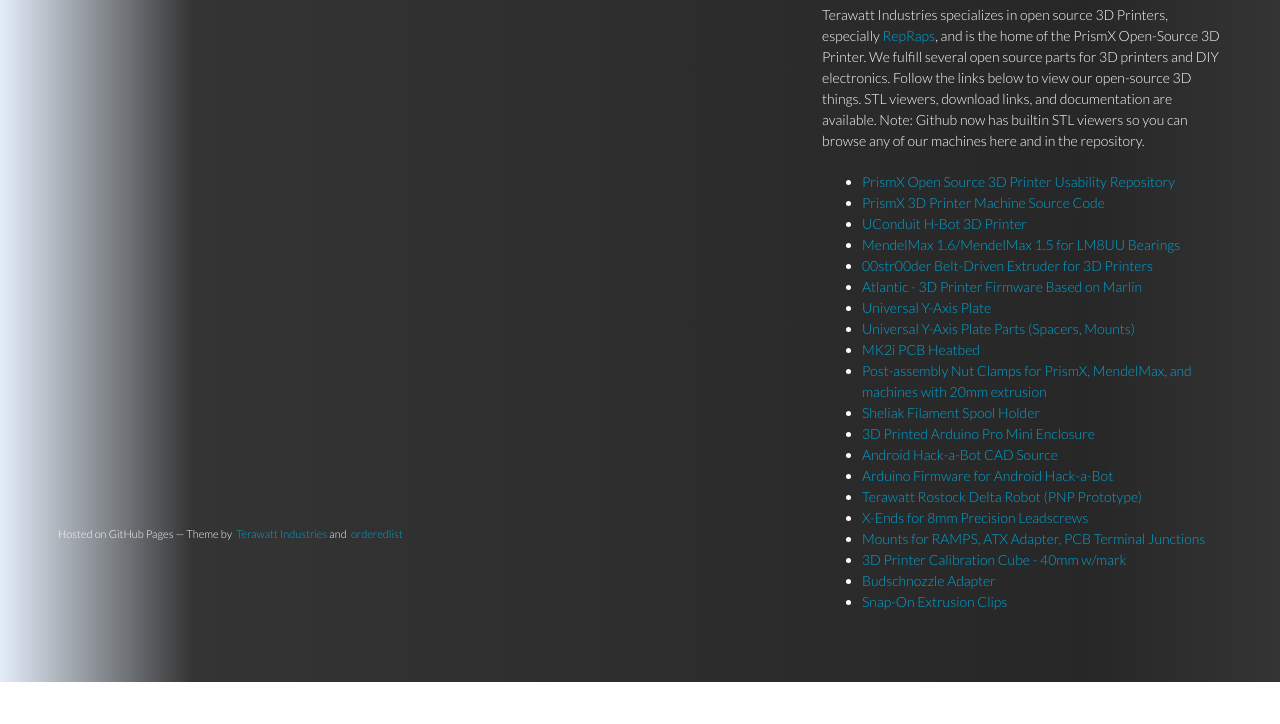
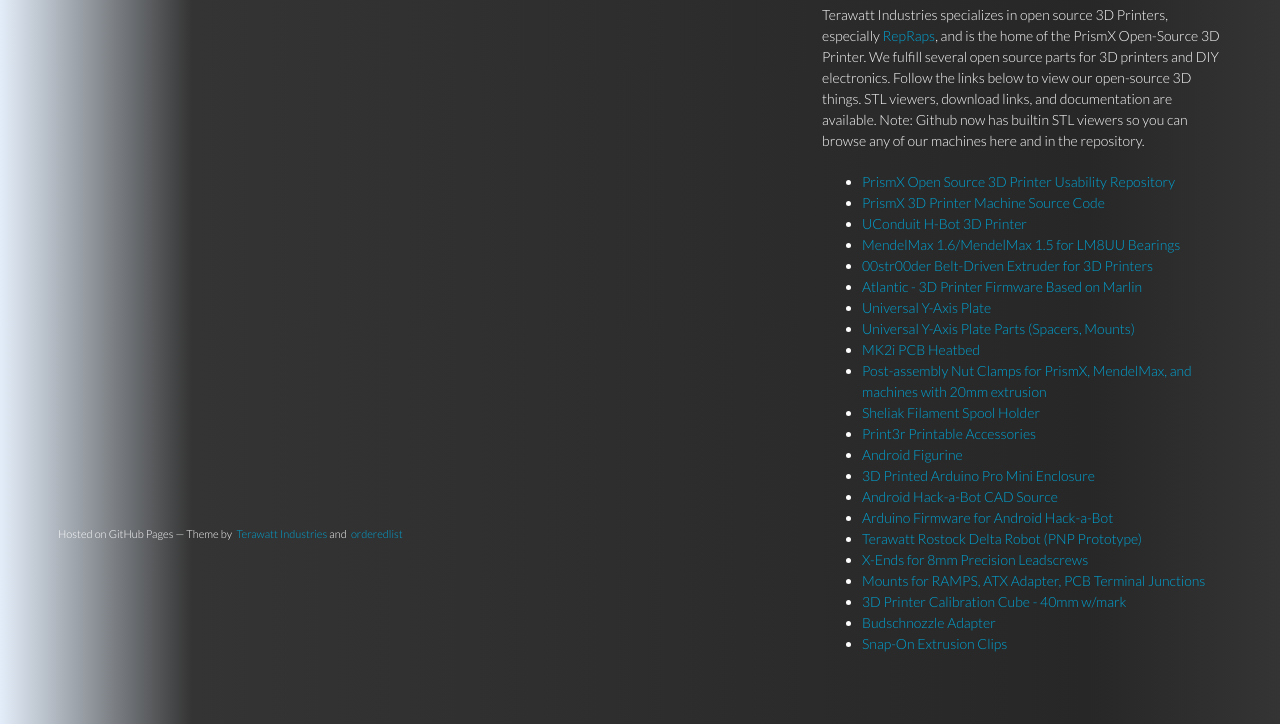
Before and after one commit to Terawatt-Industries/terawatt-industries.github.com, a plain HTML site: page index.html in a window 1280 px wide. Shown: the part 187-911 px from the top of the page. Before the commit the page ends 869 px from the top, so only its background shows below. Drawn offline with Linux system fonts and the light colour scheme.

Commit message:
update with print3r enclosure and accessories;

```diff
--- a/index.html
+++ b/index.html
@@ -39,6 +39,8 @@
         	<li><a href="http://terawatt-industries.github.io/mk2i">MK2i PCB Heatbed</a></li>
         	<li><a href="http://terawatt-industries.github.io/nut-clamps-for-20mm-extrusion">Post-assembly Nut Clamps for PrismX, MendelMax, and machines with 20mm extrusion</a></li>
            	<li><a href="http://terawatt-industries.github.io/sheliak-spool-holder">Sheliak Filament Spool Holder</a></li>
+        	<li><a href="http://terawatt-industries.github.io/print3r-printable-accessories">Print3r Printable Accessories</a></li>
+        	<li><a href="http://terawatt-industries.github.io/android-figurine-lp3d">Android Figurine</a></li>
         	<li><a href="http://terawatt-industries.github.io/enclosure-3d-pro-mini-arduino">3D Printed Arduino Pro Mini Enclosure</a></li>
         	<li><a href="http://terawatt-industries.github.io/android-hackabot-cad">Android Hack-a-Bot CAD Source</a></li>
         	<li><a href="http://terawatt-industries.github.io/android-hackabot-firmware">Arduino Firmware for Android Hack-a-Bot</a></li>
```
